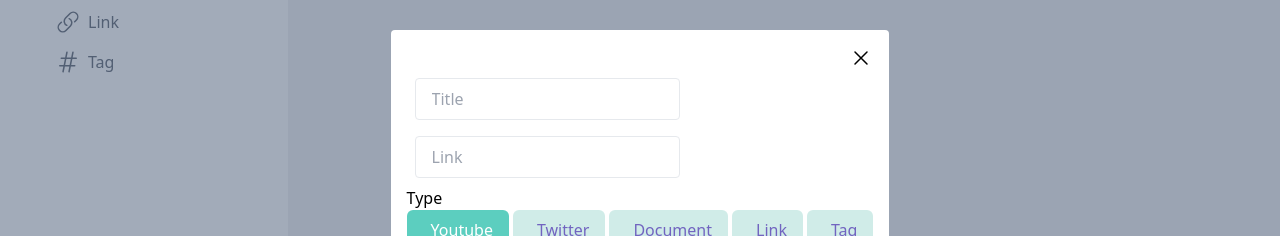
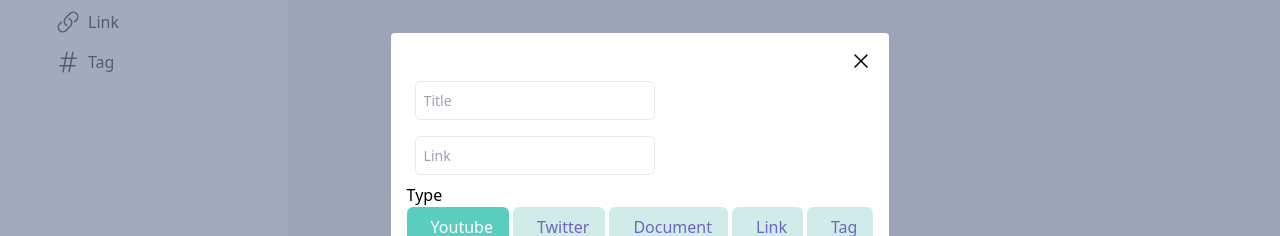
Before and after one commit to Priyanshu-su30/Synapse-frontend, a React (Vite) app: page /dashboard in a window 1280 px wide. Both pictures are taken after a click on the button "Add content". Shown: the part 228-464 px from the top of the page. Built offline with nearby package versions, Linux system fonts and the light colour scheme; no server answers.

Commit message:
change input of CreateContentModel

```diff
--- a/src/components/CreateContentModal.tsx
+++ b/src/components/CreateContentModal.tsx
@@ -2,9 +2,9 @@
 import { useRef, useState } from "react";
 import { CrossIcon } from "../icons/CrossIcon";
 import { Button } from "./Button";
-import { Input } from "./Input";
 import { BACKEND_URL } from "../config";
 import axios from "axios";
+import { Input } from "./Input";
 
 export enum ContentType {
     Youtube = "youtube",
@@ -51,7 +51,7 @@ export function CreateContentModal({ open, onClose }: CreateContentModalProps) {
             </div>
             <div className="w-screen h-screen fixed top-0 left-0 flex justify-center z-50">
                 <div className="flex items-center justify-center">
-                    <span className="bg-white dark:bg-purple-600 opacity-100 p-4 rounded fixed z-50">
+                    <span className="bg-white dark:bg-black-700 opacity-100 p-4 rounded fixed z-50">
                         <div className="flex justify-end">
                             <div onClick={onClose} className="cursor-pointer">
                                 <CrossIcon />
--- a/src/components/Input.tsx
+++ b/src/components/Input.tsx
@@ -4,8 +4,10 @@ interface InputProps {
     reference?: any
 }
 
-export function Input({placeholder, reference}: InputProps) {
-    return <div>
-        <input ref={reference} placeholder={placeholder} type={"text"} className="px-4 py-2 border rounded m-2" ></input>
-    </div>
+export function Input({placeholder, reference}: InputProps){
+    return (
+        <div>
+            <input ref={reference} placeholder={placeholder} type={"text"} className="m-2 w-[240px] text-[14px] dark:bg-[#303030] dark:text-white p-2 border dark:border-white/10 rounded-md outline-none ring-2 ring-blue-500/0 focus:ring-blue-500" ></input>
+        </div>
+    )
 }
```
